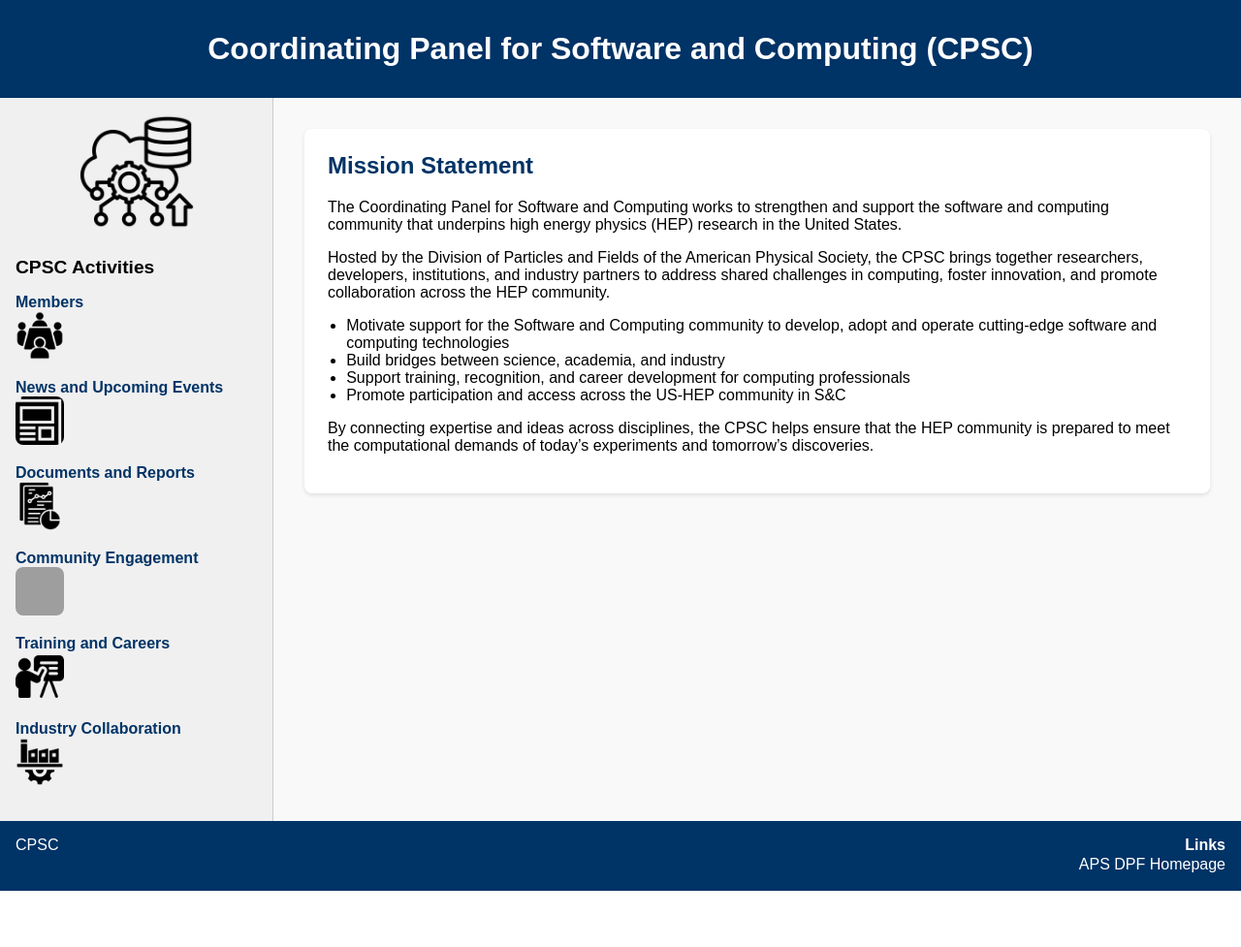
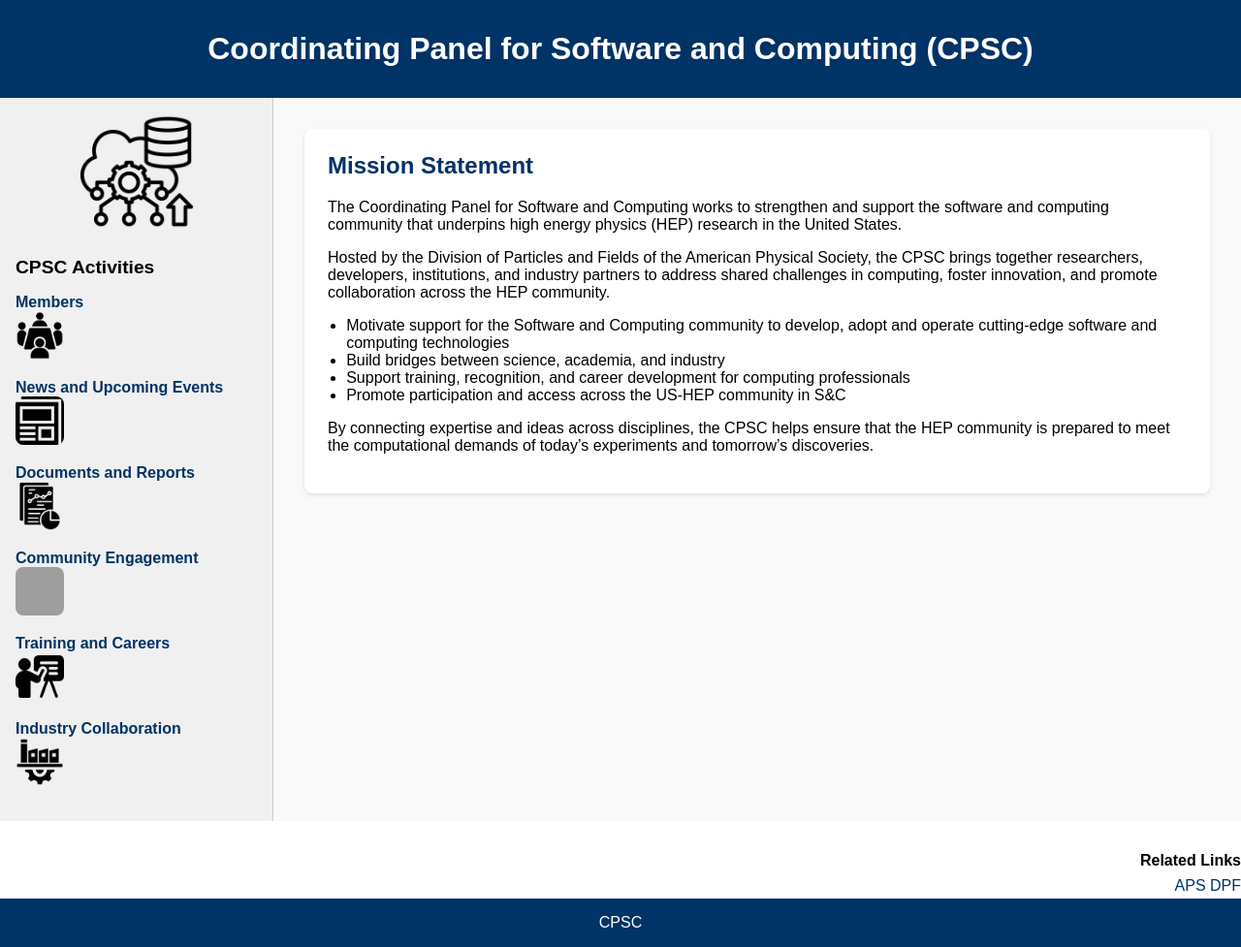
Before and after one commit to imfisk/CPSC, a plain HTML site: page index.html in a window 1280 px wide. Shown: the whole page at 97% size. Before the commit the page ends 919 px from the top, so only its background shows below. Drawn offline with Linux system fonts and the light colour scheme; grey boxes are pictures that could not be loaded.

```diff
--- a/index.html
+++ b/index.html
@@ -99,27 +99,30 @@
     .mission ul {
       padding-left: 1.2rem;
     }
+    .links-section {
+      align-self: flex-end;
+      text-align: right;
+      margin-top: 2rem;
+    }
+    .links-section strong {
+      display: block;
+      margin-bottom: 0.5rem;
+    }
+    .links-section a {
+      color: #003366;
+      text-decoration: none;
+      display: block;
+      margin-bottom: 4px;
+    }
+    .links-section a:hover {
+      text-decoration: underline;
+    }
 
     footer {
       background-color: #003366;
       color: white;
-      display: grid;
-      grid-template-columns: 1fr auto;
-      align-items: start;
       padding: 1rem;
-    }
-    .footer-links {
-      display: flex;
-      flex-direction: column;
-      align-items: flex-end;
-    }
-    .footer-links a {
-      color: white;
-      text-decoration: none;
-      margin: 2px 0;
-    }
-    .footer-links a:hover {
-      text-decoration: underline;
+      text-align: center;
     }
 
   </style>
@@ -162,12 +165,14 @@
     </main>
   </div>
 
+  <div class="links-section">
+      <strong>Related Links</strong>
+        <a href="https://engage.aps.org/dpf/home" target="_blank">APS DPF</a>
+      </div>
+  </div>
+
   <footer>
-    <div>CPSC</div>
-    <div class="footer-links">
-      <strong>Links</strong>
-      <a href="https://engage.aps.org/dpf/home" target="_blank">APS DPF Homepage</a>
-    </div>
+    CPSC
   </footer>
 
 </body>
```
